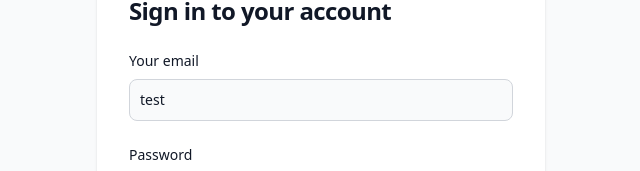
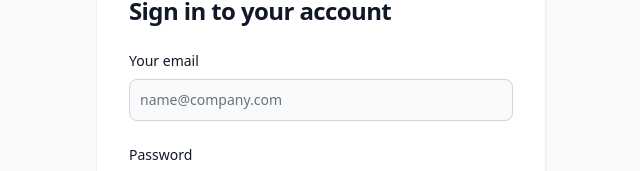
Before and after one commit to iAssureIT/iAssureITIntranet, a React (Create React App) app in the folder hrms/: page / in a window 1280 px wide. Shown: the part 301-472 px from the top of the page, without its empty margins (319-959 px from the left). Built offline with nearby package versions, Linux system fonts and the light colour scheme.

Commit message:
Rushikesh added new functionality add employee

```diff
--- a/hrms/src/pages/Login/Login.js
+++ b/hrms/src/pages/Login/Login.js
@@ -107,7 +107,7 @@
               <form className="space-y-4 md:space-y-6" onSubmit={handleSubmit(onSubmit)}>
                   <div>
                       <label for="email" className="block mb-2 text-sm font-medium text-gray-900 dark:text-white">Your email</label>
-                      <input type="email" defaultValue="test" {...register("email",{required:true,pattern:/^([a-zA-Z0-9_\-\.]+)@([a-zA-Z0-9_\-\.]+)\.([a-zA-Z]{2,5})$/})}   name="email" id="email" className="bg-gray-50 border border-gray-300 text-gray-900 sm:text-sm rounded-lg focus:ring-primary-600 focus:border-primary-600 block w-full p-2.5 dark:bg-gray-700 dark:border-gray-600 dark:placeholder-gray-400 dark:text-white dark:focus:ring-blue-500 dark:focus:border-blue-500" placeholder="name@company.com" required=""/>
+                      <input type="email"  {...register("email",{required:true,pattern:/^([a-zA-Z0-9_\-\.]+)@([a-zA-Z0-9_\-\.]+)\.([a-zA-Z]{2,5})$/})}   name="email" id="email" className="bg-gray-50 border border-gray-300 text-gray-900 sm:text-sm rounded-lg focus:ring-primary-600 focus:border-primary-600 block w-full p-2.5 dark:bg-gray-700 dark:border-gray-600 dark:placeholder-gray-400 dark:text-white dark:focus:ring-blue-500 dark:focus:border-blue-500" placeholder="name@company.com" required=""/>
                   </div>
                   <div>
                       <label for="password" className="block mb-2 text-sm font-medium text-gray-900 dark:text-white">Password</label>
```
